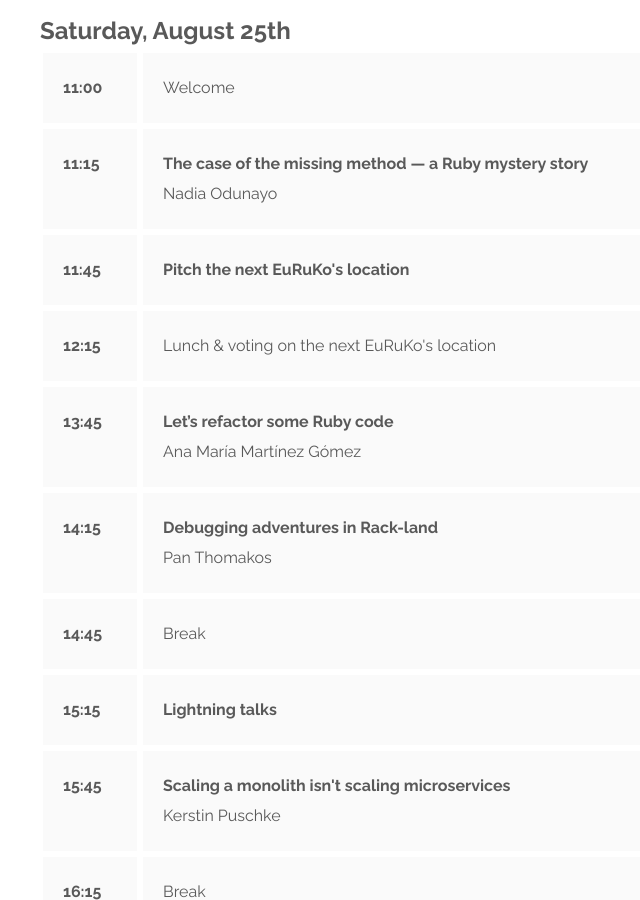
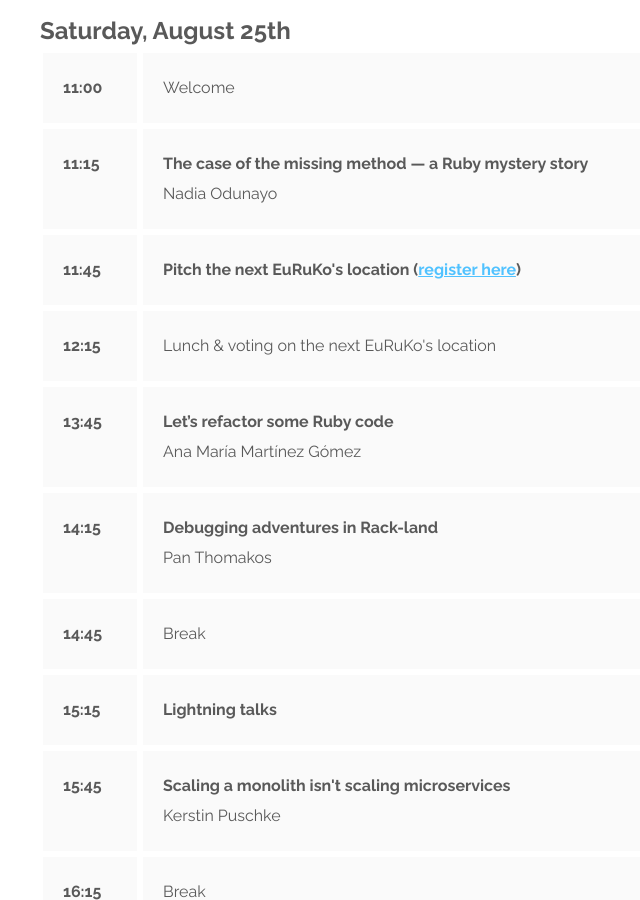
Before and after one commit to euruko/euruko2018.github.io, a Jekyll site: the page built from schedule.html, in a window 1280 px wide and 900 px high, scrolled down 1913 px. Shown: the whole window, without its empty margins (0-640 px from the left). Built offline with Jekyll 4.4.1, drawn with Linux system fonts in a browser that asks for light colours.

Commit message:
Link to register for pitching

```diff
--- a/schedule.html
+++ b/schedule.html
@@ -130,7 +130,7 @@
 
                 <div row>
                     <div>11:45</div>
-                    <div><strong>Pitch the next EuRuKo's location</strong></div>
+                    <div><strong>Pitch the next EuRuKo's location (<a href="mailto:euruko2018@gmail.com" target="_blank">register here</a>)</strong></div>
                 </div>
 
                 <div row>
```
Also changed, not shown: assets/images/speakers/floor.jpg (added).
